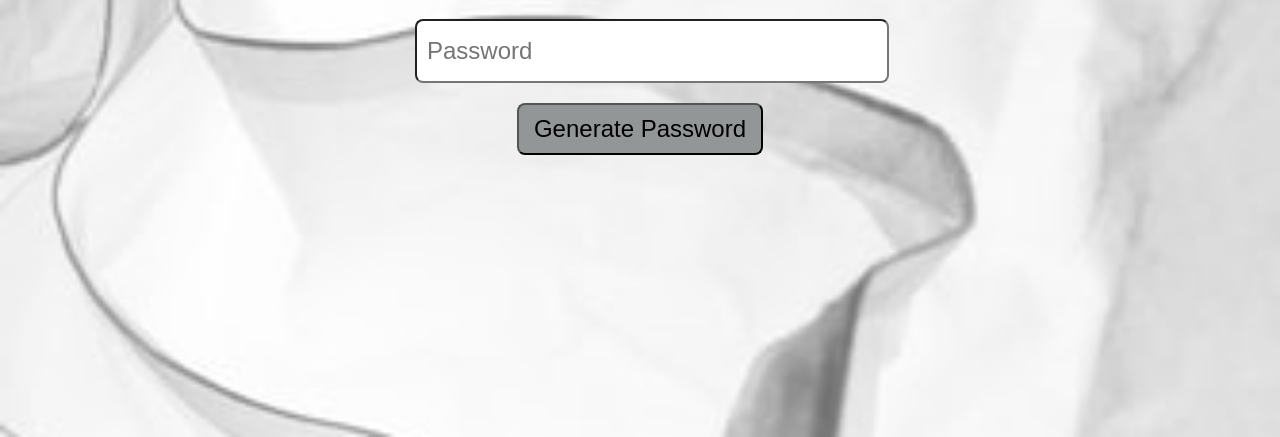
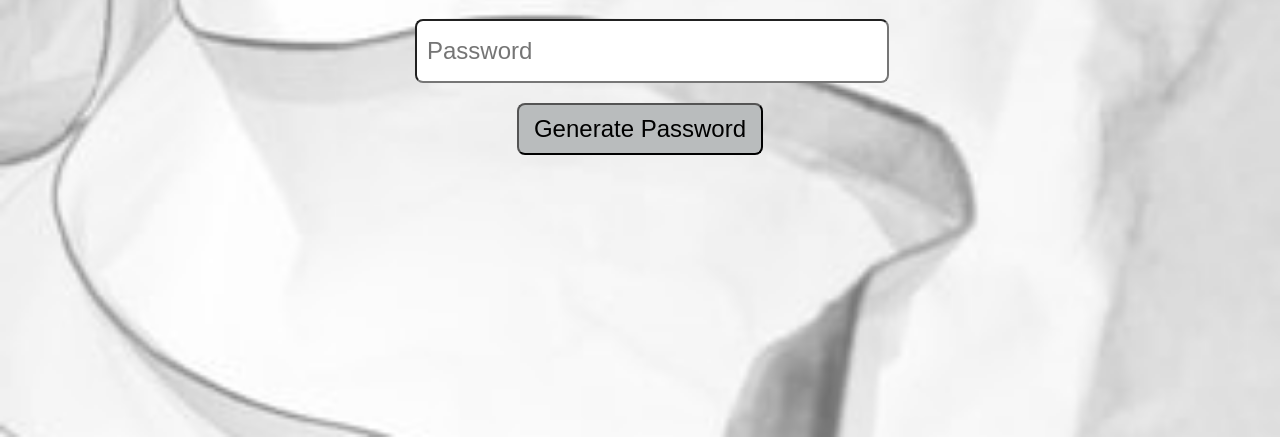
Before and after one commit to jadejhagru/password-generator, a plain HTML site: page index.html in a window 1280 px wide. Shown: the part 379-816 px from the top of the page. Drawn offline with Linux system fonts and the light colour scheme.

Commit message:
background

```diff
--- a/style.css
+++ b/style.css
@@ -54,7 +54,7 @@ body {
 .inputBox #generate  {
     position: relative;
     cursor: pointer;
-    background: rgb(146, 150, 151);
+    background: rgb(185, 188, 189);
     font-size: 24px;
     display:inline-block;
     padding: 10px 15px;
```
